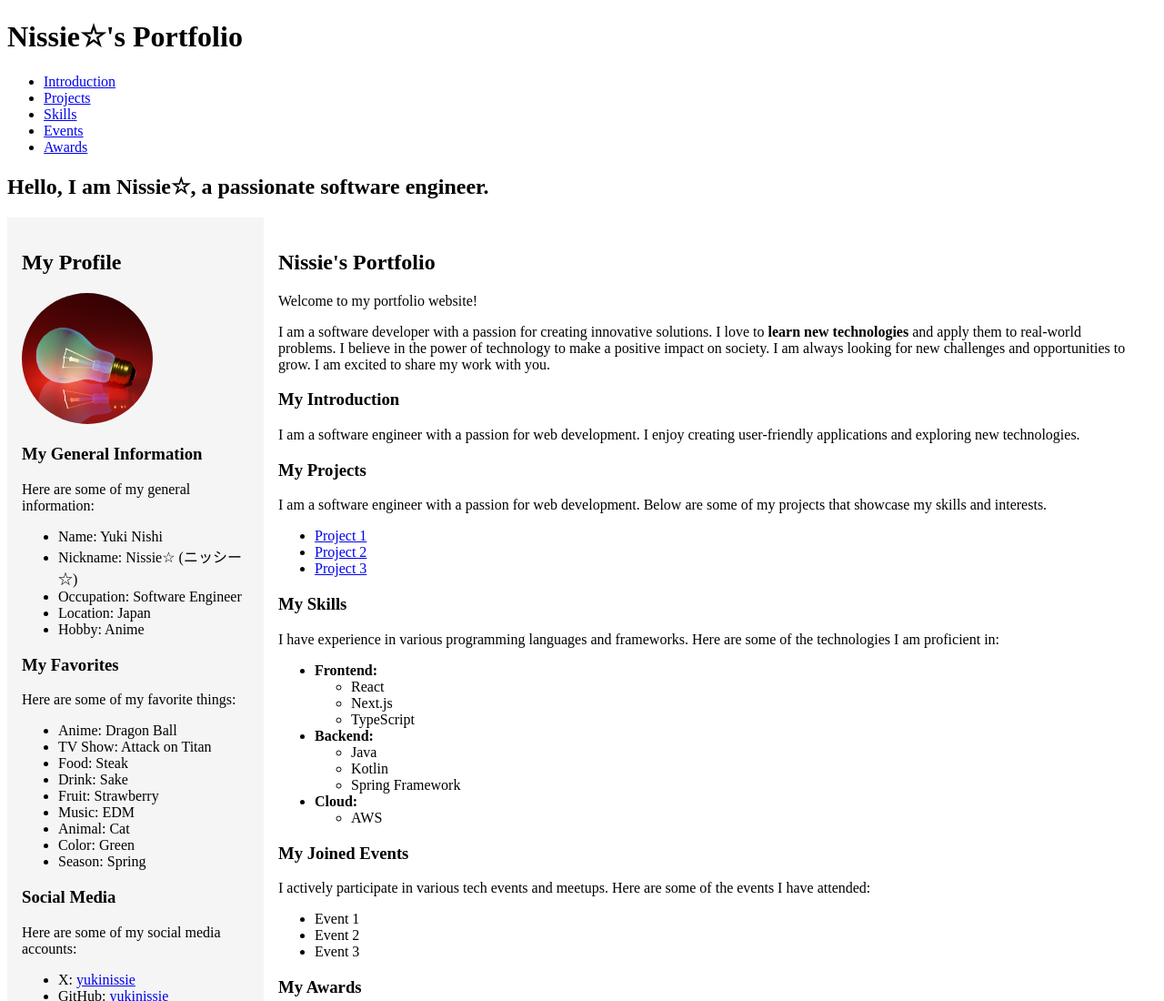
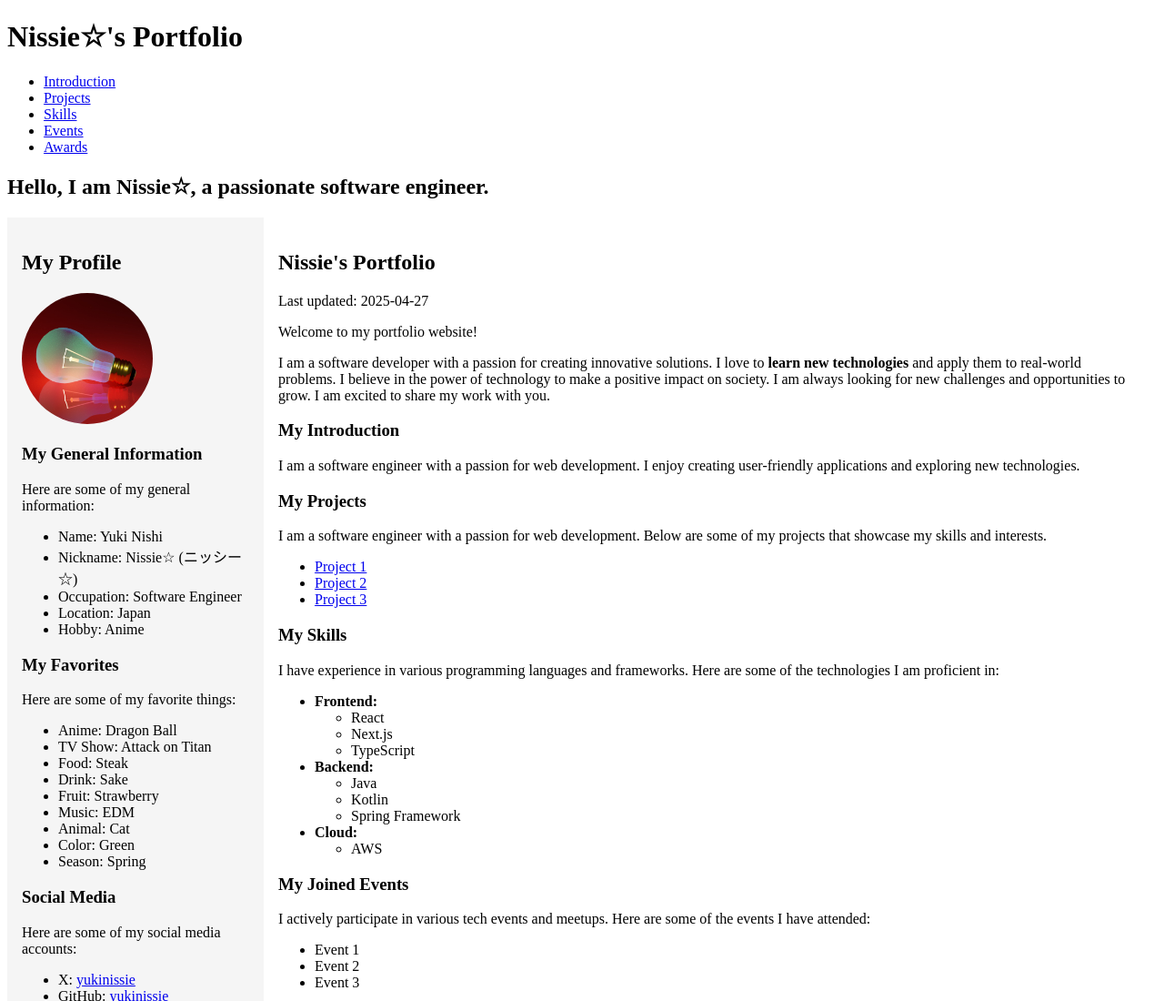
Before and after one commit to yukinissie/html-playground, a plain HTML site: page index.html in a window 1280 px wide. Shown: the top 1100 px of the page at 91% size. Drawn offline with Linux system fonts and the light colour scheme.

Commit message:
ポートフォリオページに最終更新日を追加し、タイトルをヘッダーで囲みました。

```diff
--- a/index.html
+++ b/index.html
@@ -133,7 +133,12 @@
       </aside>
 
       <section class="main-content">
-        <h2 class="portfolio-page-title">Nissie's Portfolio</h2>
+        <header>
+          <h2 class="portfolio-page-title">Nissie's Portfolio</h2>
+          <span class="portfolio-page-date">
+            Last updated: <time>2025-04-27</time>
+          </span>
+        </header>
         <p class="greeting-text">Welcome to my portfolio website!</p>
         <p class="introduction-text">
           I am a software developer with a passion for creating innovative
```
